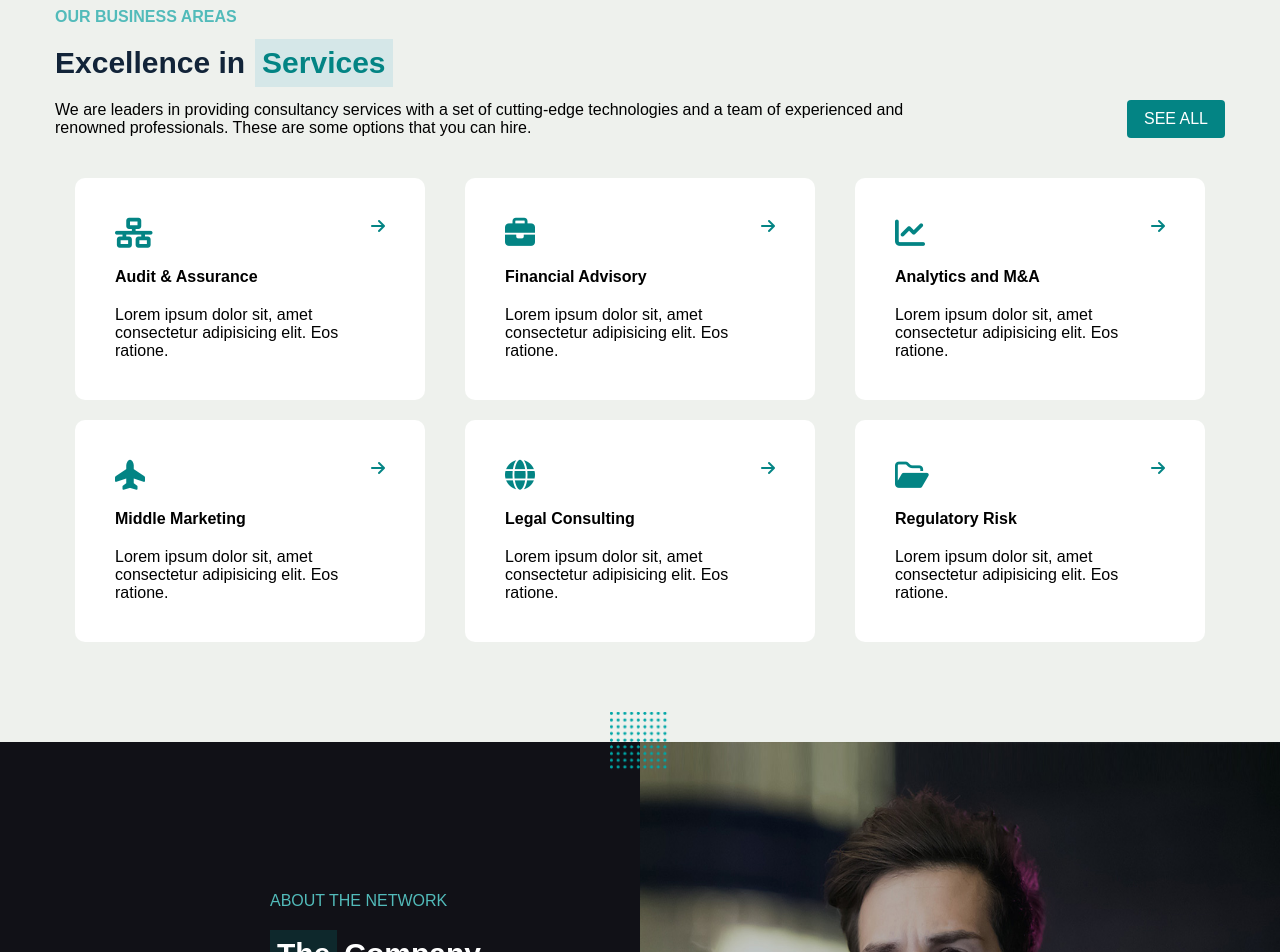
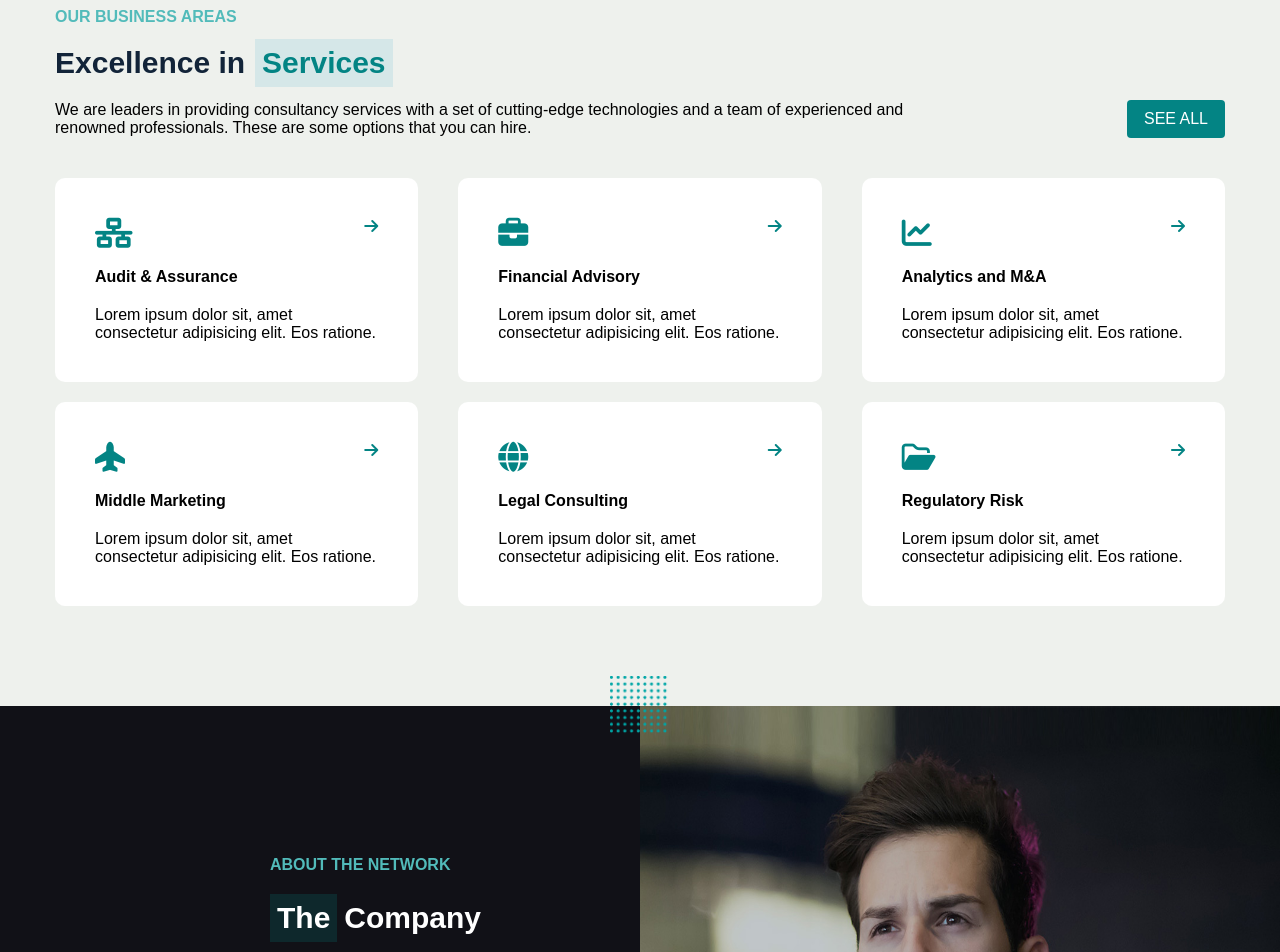
Before and after one commit to PaoloGiovannini/proj-html-vuejs, a Vue app: page / in a window 1280 px wide. Shown: the part 920-1872 px from the top of the page. Built offline with nearby package versions, Linux system fonts and the light colour scheme.

Commit message:
aggiustato margini card

```diff
--- a/src/components/MiscellaneousComponents/SectionBusiness.vue
+++ b/src/components/MiscellaneousComponents/SectionBusiness.vue
@@ -113,6 +113,8 @@ export default{
     #container-card{
         flex-wrap: wrap;
         padding-top: 30px;
+        margin-left: -20px;
+        margin-right: -20px;
         .card{
             width: calc(100% / 3 - 40px);
             background-color: white;
--- a/src/components/MiscellaneousComponents/SectionCompany.vue
+++ b/src/components/MiscellaneousComponents/SectionCompany.vue
@@ -65,7 +65,9 @@ export default{
         </div>
     </div>
 
-
+    <div>
+        <img src="../../assets/bullets.png" alt="trama a pois" class="bullets">
+    </div>
 </section>
 </template>
 
@@ -84,7 +86,7 @@ export default{
     }
     #text-about{
         color: variables.$text-aqua;
-
+        font-weight: bold;
     }
     .info-company:first-child{
         padding-top: 150px;
```
